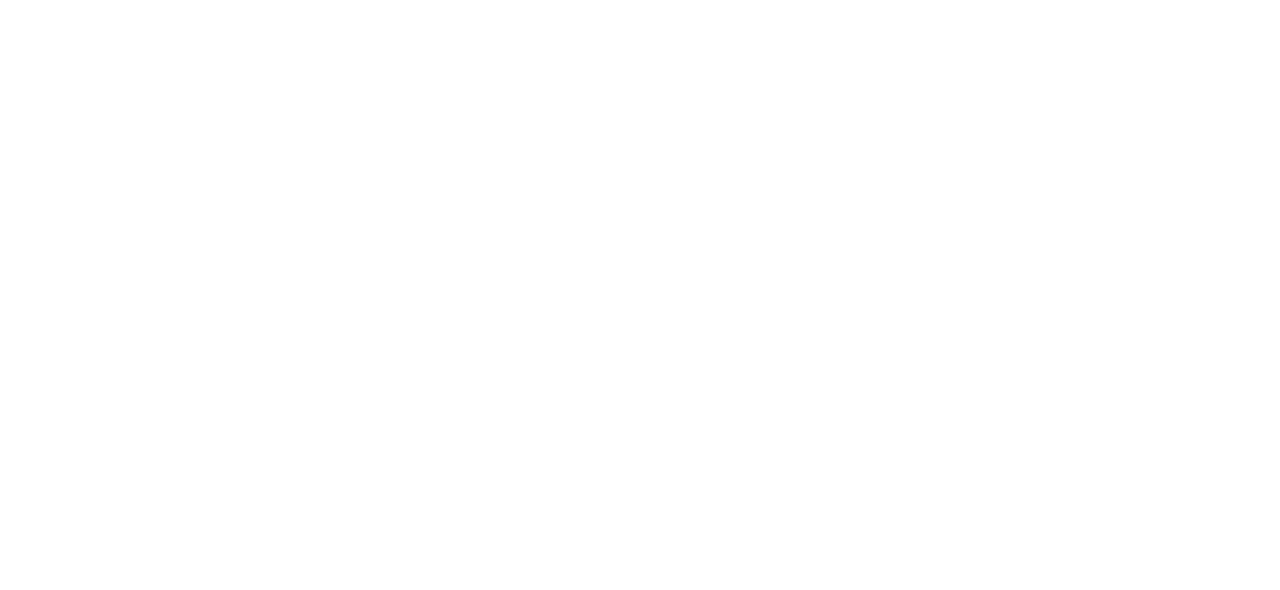
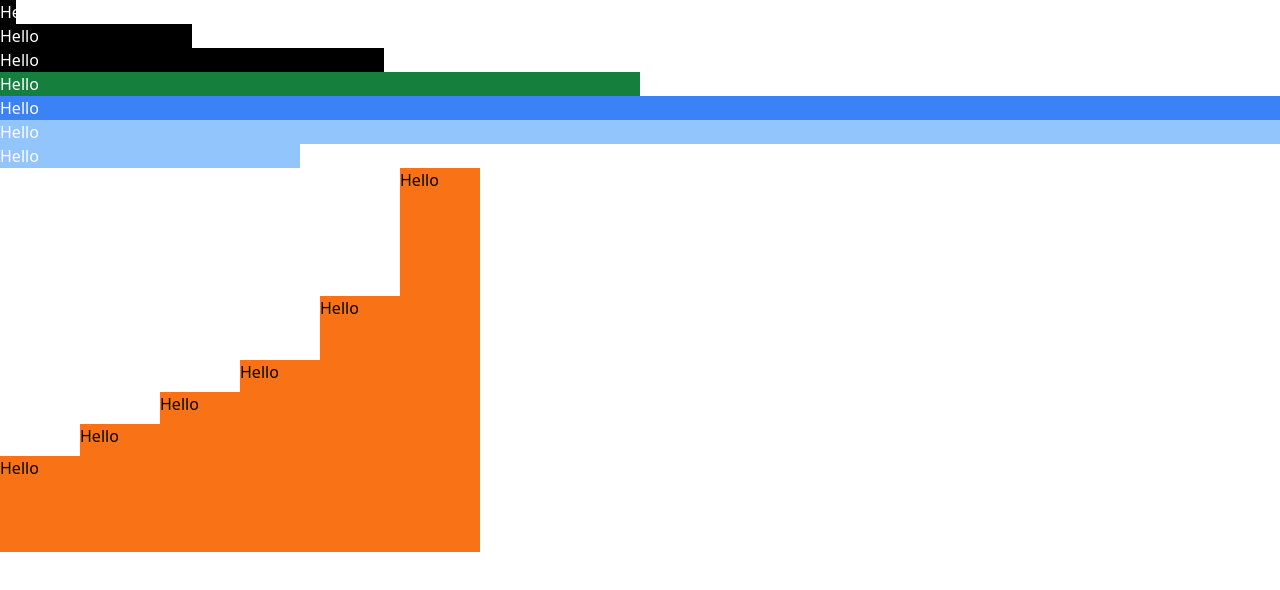
Before and after one commit to kemsguy7/tailwind-css, a plain HTML site: page tailwind-sandbox-starter/05-sizing/index.html in a window 1280 px wide. Drawn offline with nearby package versions, Linux system fonts and the light colour scheme.

Commit message:
done with heights

```diff
--- a/tailwind-sandbox-starter/05-sizing/index.html
+++ b/tailwind-sandbox-starter/05-sizing/index.html
@@ -8,22 +8,37 @@
     <title>Sizing</title>
   </head>
   <body>
+
     <!-- Width -->
+    <div class="bg-black text-white w-4"> Hello </div>
+    <div class="bg-black text-white w-48"> Hello </div>
+    <div class="bg-black text-white w-96"> Hello </div>
 
     <!-- Percentages -->
+    <div class="bg-green-700 text-white w-1/2"> Hello </div>
 
     <!-- Width of the viewport -->
+    <div class="bg-blue-500 text-white w-screen"> Hello </div>
 
     <!-- 100% of container -->
+    <div class="bg-blue-300 text-white w-full"> Hello </div>
 
     <!-- min/max content -->
 
     <!-- Arbitrary width -->
+    <div class="bg-blue-300 text-white w-[300px]"> Hello </div>
 
     <!-- Max Width -->
 
     <!-- Height (Most of the same options as widths) -->
-
+    <div class="flex items-end">
+      <div class="bg-orange-500 w-20 h-24"> Hello </div>
+      <div class="bg-orange-500 w-20 h-32"> Hello </div>
+      <div class="bg-orange-500 w-20 h-40"> Hello </div>
+      <div class="bg-orange-500 w-20 h-48"> Hello </div>
+      <div class="bg-orange-500 w-20 h-64"> Hello </div>
+      <div class="bg-orange-500 w-20 h-96"> Hello </div>
+    </div>
     <!-- Min Height -->
 
     <!-- Max Height -->
```
